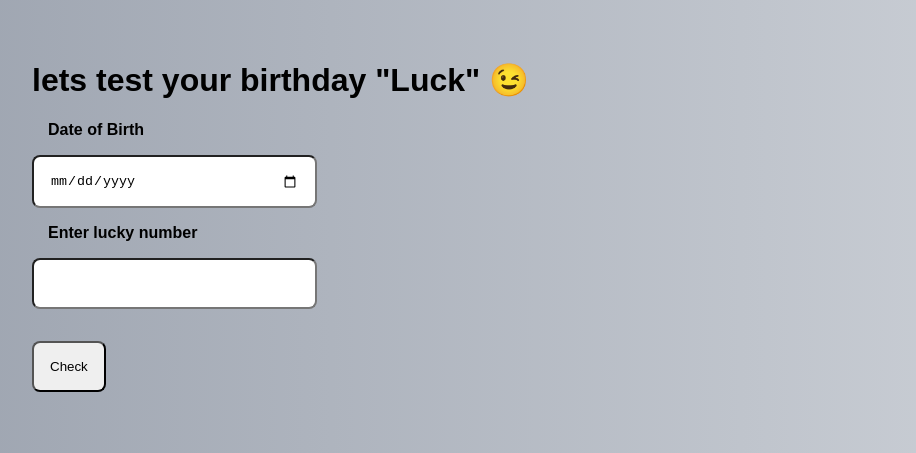
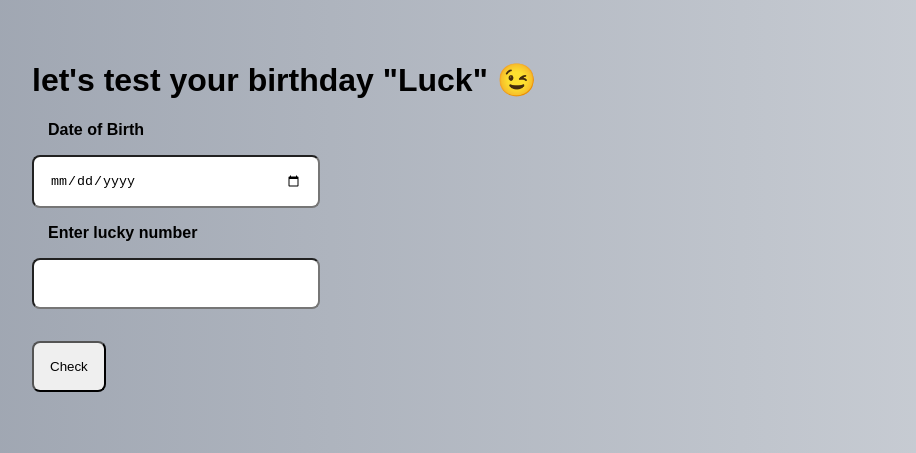
Before and after one commit to raghunadh-g/markEleven, a plain HTML site: page index.html in a window 1280 px wide. Shown: the top 453 px of the page, without its empty margins (104-1020 px from the left). Drawn offline with Linux system fonts and the light colour scheme.

Commit message:
correct spelling

```diff
--- a/index.html
+++ b/index.html
@@ -10,7 +10,7 @@
   <body>
     <div>
         <div class="App">
-          <h1>lets test your birthday "Luck" 😉</h1>
+          <h1>let's test your birthday "Luck" 😉</h1>
           <label>Date of Birth</label>
           <input
             key="first"
```
